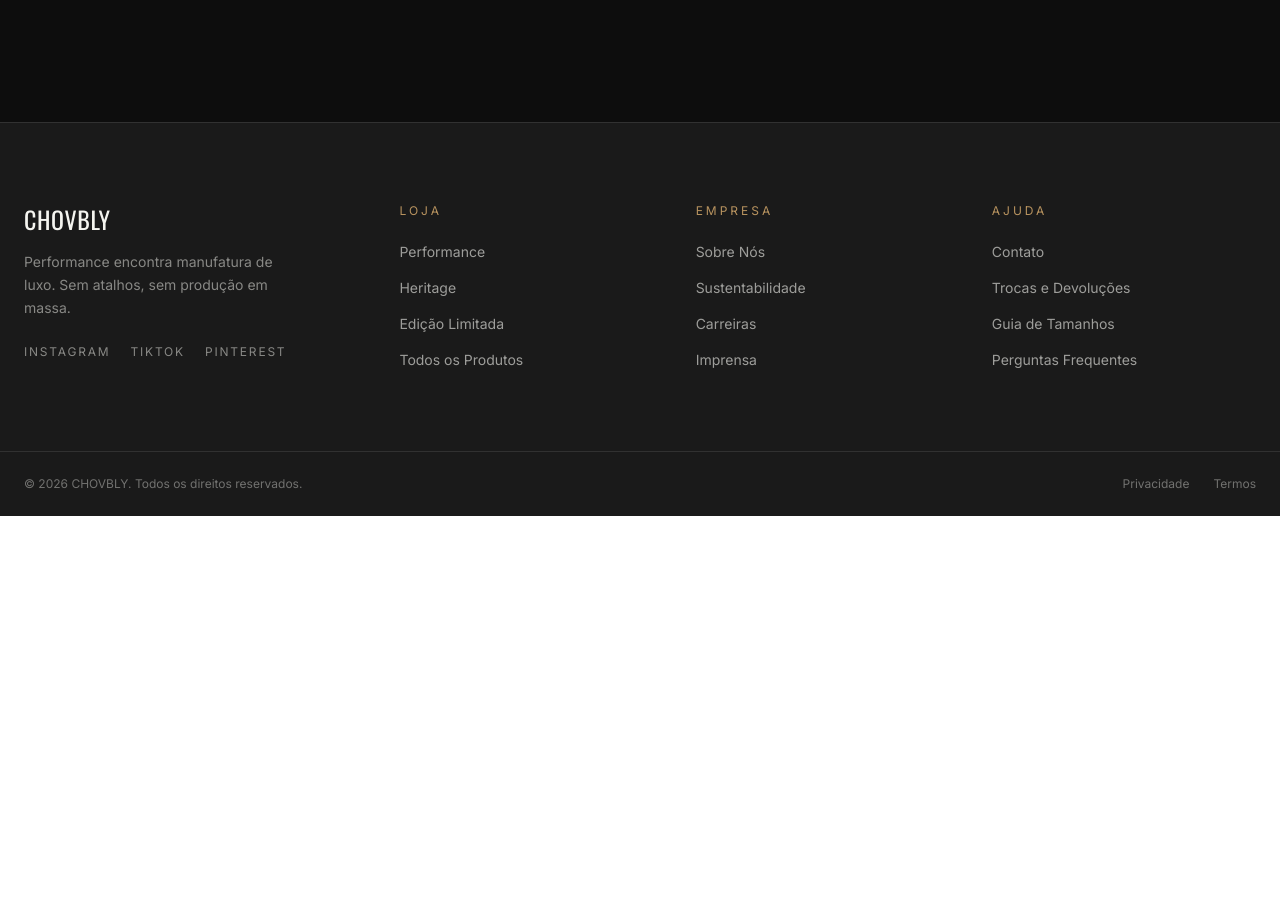
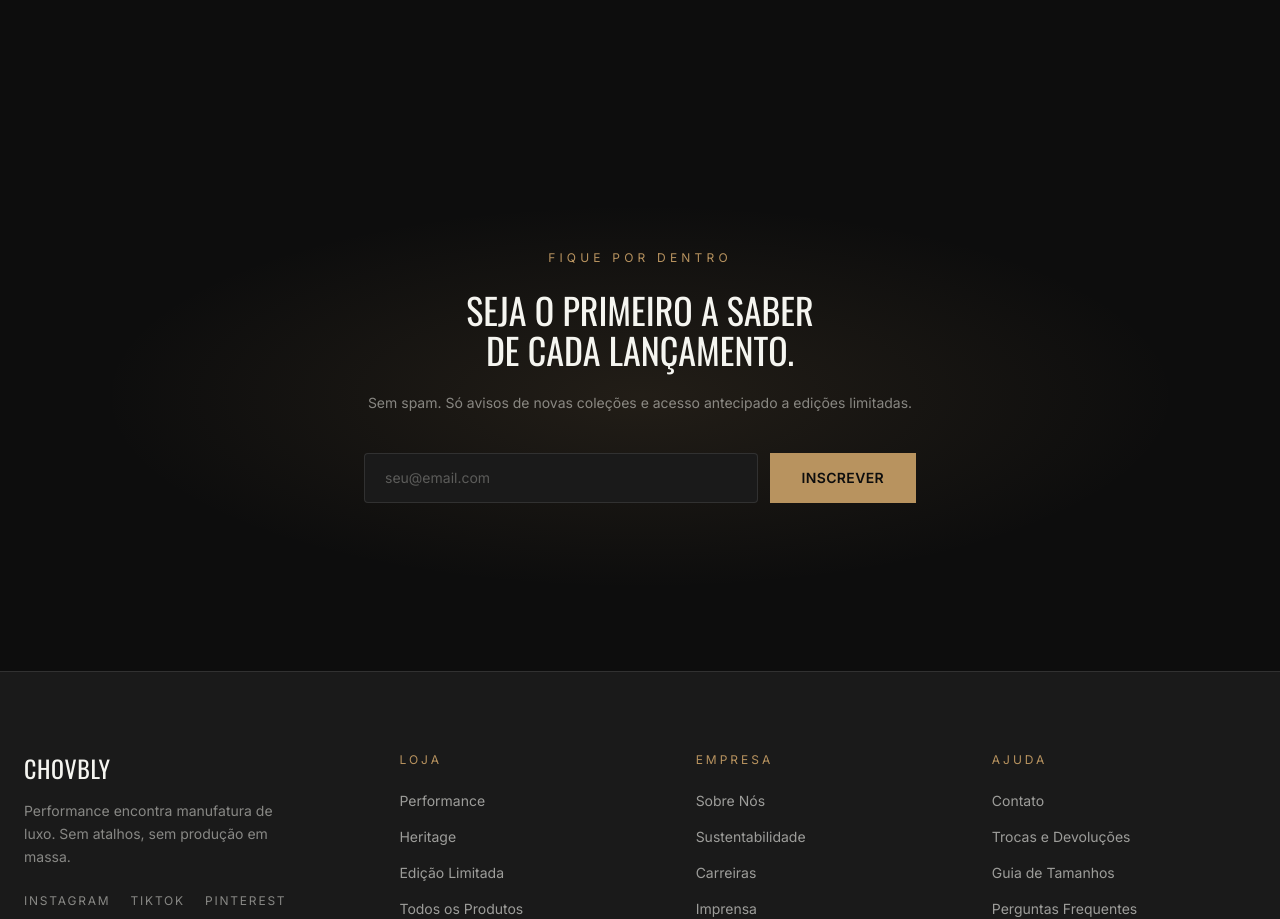
Before and after one commit to euluciano2222-cmyk/chovbly, a React (Vite) app: page / in a window 1280 px wide. Shown: the part 8200-9119 px from the top of the page. Before the commit the page ends 8716 px from the top, so only its background shows below. Built offline with nearby package versions, Linux system fonts and the light colour scheme.

Commit message:
Adiciona seção Newsletter

```diff
--- a/src/App.tsx
+++ b/src/App.tsx
@@ -7,6 +7,7 @@ import Guarantees from './components/sections/Guarantees'
 import Lookbook from './components/sections/Lookbook'
 import Testimonials from './components/sections/Testimonials'
 import FAQ from './components/sections/FAQ'
+import Newsletter from './components/sections/Newsletter'
 import Footer from './components/sections/Footer'
 
 function App() {
@@ -21,6 +22,7 @@ function App() {
       <Lookbook />
       <Testimonials />
       <FAQ />
+      <Newsletter />
       <Footer />
     </>
   )
--- /dev/null
+++ b/src/components/sections/Newsletter.tsx
@@ -0,0 +1,79 @@
+import { useState } from 'react';
+import type { FormEvent } from 'react';
+
+export default function Newsletter() {
+  const [email, setEmail] = useState('');
+  const [status, setStatus] = useState<'idle' | 'success' | 'error'>('idle');
+
+  function handleSubmit(e: FormEvent) {
+    e.preventDefault();
+    const isValidEmail = /^[^\s@]+@[^\s@]+\.[^\s@]+$/.test(email);
+
+    if (!isValidEmail) {
+      setStatus('error');
+      return;
+    }
+
+    setStatus('success');
+    setEmail('');
+  }
+
+  return (
+    <section className="relative bg-graphite text-offwhite py-24 lg:py-32 overflow-hidden">
+      {/* Brilho ambiente — mesma assinatura de luz usada nas outras seções */}
+      <div
+        className="absolute inset-0 pointer-events-none"
+        style={{
+          background:
+            'radial-gradient(ellipse 60% 50% at 50% 50%, rgba(184,147,95,0.12) 0%, transparent 70%)',
+        }}
+      />
+
+      <div className="relative max-w-[600px] mx-auto px-6 text-center">
+        <p className="font-body text-xs tracking-[0.35em] uppercase text-accent mb-6">
+          Fique por Dentro
+        </p>
+        <h2 className="font-display uppercase text-3xl lg:text-4xl leading-[1.1] mb-6">
+          Seja o primeiro a saber
+          <br />
+          de cada lançamento.
+        </h2>
+        <p className="font-body text-offwhite/50 text-sm mb-10">
+          Sem spam. Só avisos de novas coleções e acesso antecipado a edições limitadas.
+        </p>
+
+        <form onSubmit={handleSubmit} className="flex flex-col sm:flex-row gap-3">
+          <input
+            type="email"
+            value={email}
+            onChange={(e) => {
+              setEmail(e.target.value);
+              if (status !== 'idle') setStatus('idle');
+            }}
+            placeholder="seu@email.com"
+            className="flex-1 bg-surface border border-white/10 rounded-sm px-5 py-3.5 font-body text-sm text-offwhite placeholder:text-offwhite/30 focus:outline-none focus:border-accent/50 transition-colors duration-300"
+          />
+          <button
+            type="submit"
+            className="bg-accent text-graphite font-body font-semibold text-sm tracking-wide uppercase px-8 py-3.5 hover:bg-offwhite transition-colors duration-300 shrink-0"
+          >
+            Inscrever
+          </button>
+        </form>
+
+        <div className="h-6 mt-4">
+          {status === 'success' && (
+            <p className="font-body text-xs text-accent-light">
+              Inscrição confirmada. Bem-vindo à lista CHOVBLY.
+            </p>
+          )}
+          {status === 'error' && (
+            <p className="font-body text-xs text-red-400/80">
+              Digite um e-mail válido.
+            </p>
+          )}
+        </div>
+      </div>
+    </section>
+  );
+}
```
